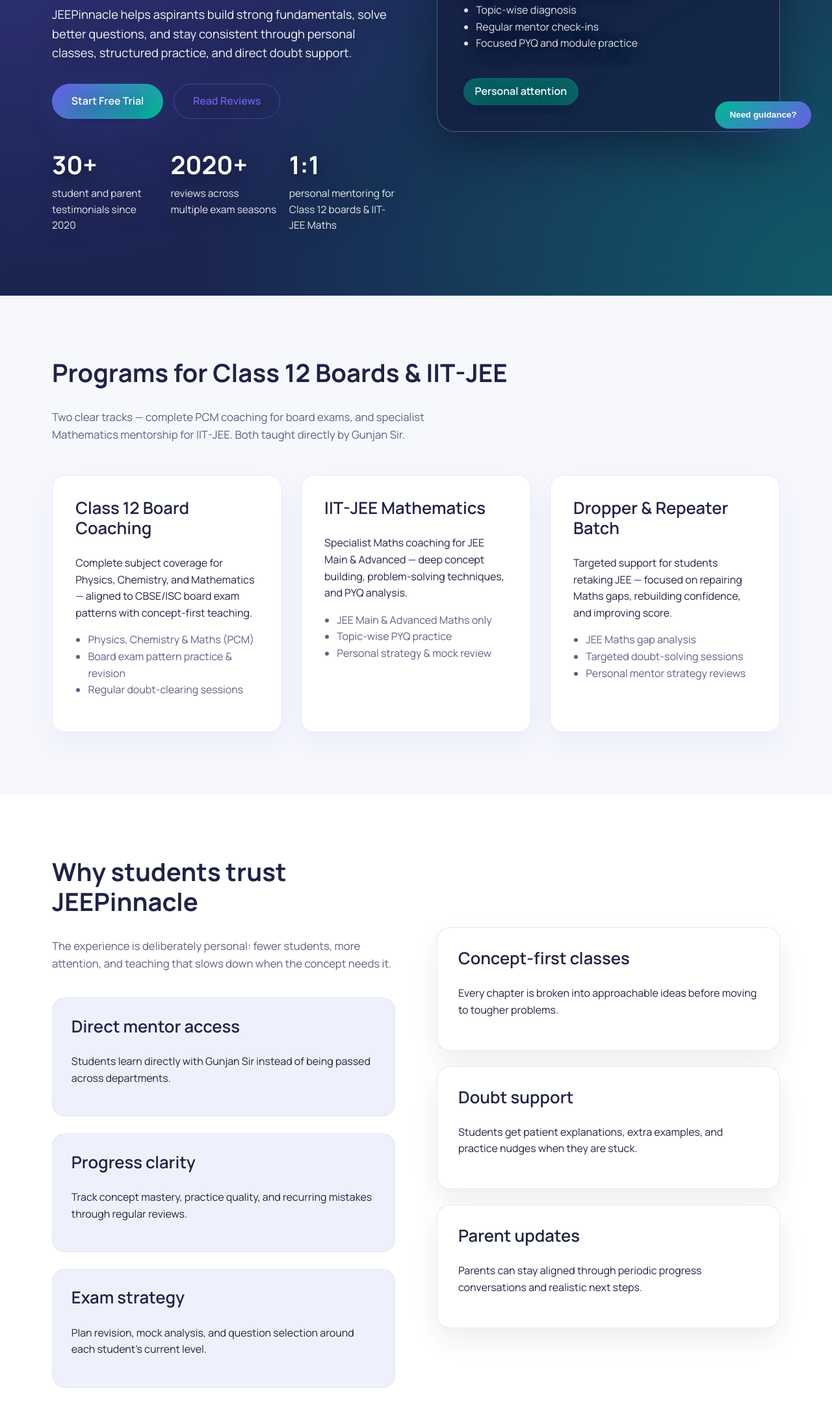
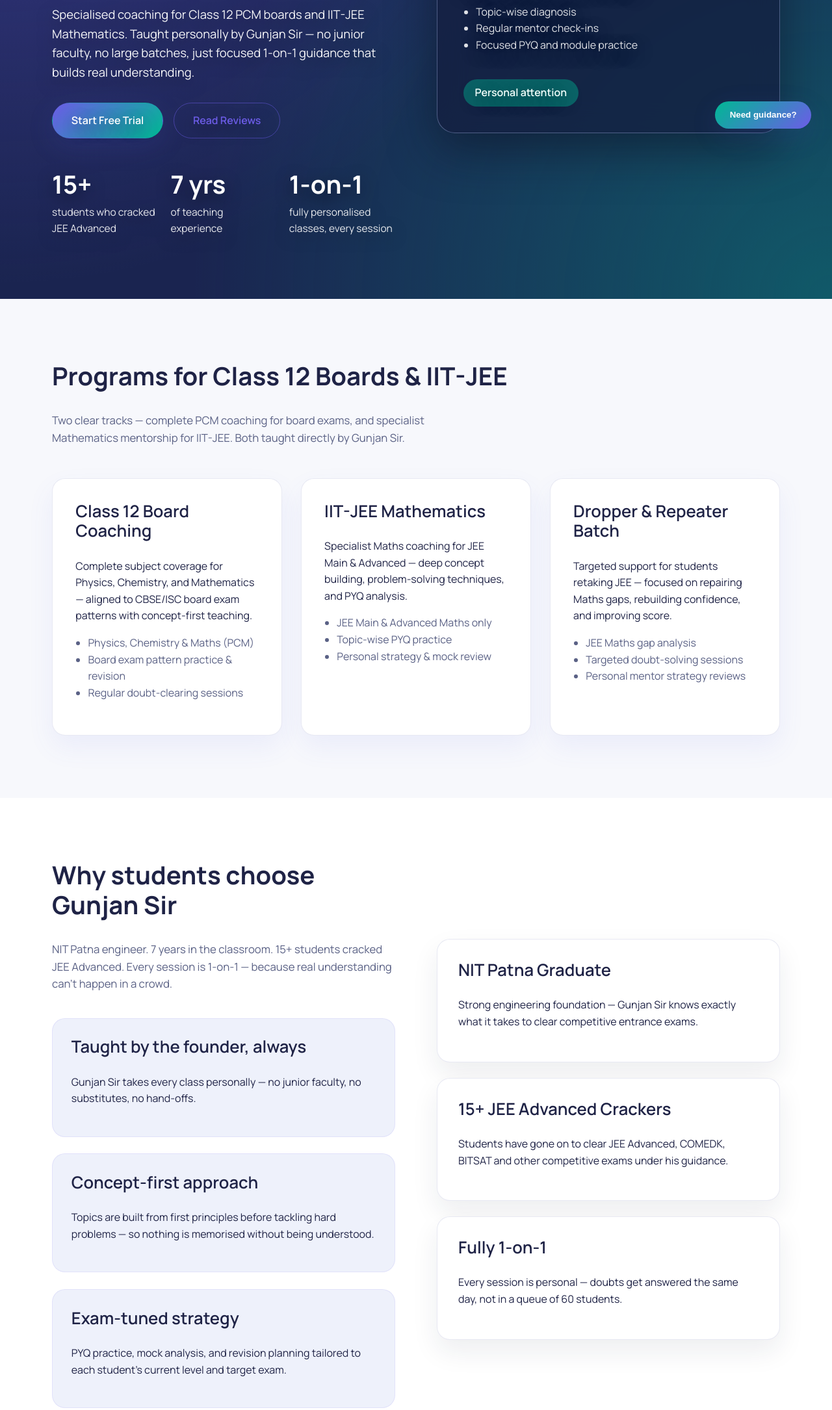
Before and after one commit to vivektiwary/jee-achievers, a plain HTML site: page index.html in a window 1280 px wide. Shown: the part 570-2740 px from the top of the page at 65% size. Drawn offline with Linux system fonts and the light colour scheme.

Commit message:
Update homepage copy

```diff
--- a/index.html
+++ b/index.html
@@ -184,11 +184,12 @@
     <section class="hero" aria-labelledby="hero-title">
       <div class="container grid-two">
         <div class="hero-copy">
-          <p class="eyebrow">Class 12 Boards (PCM) &amp; IIT-JEE Mathematics — taught by Gunjan Sir</p>
-          <h1 id="hero-title">Crack tough concepts with focused guidance from Gunjan Sir.</h1>
+          <p class="eyebrow">NIT Patna Alumnus · 7 Years Teaching · 1-on-1 Mentorship</p>
+          <h1 id="hero-title">Master Maths &amp; Science with Gunjan Sir — concept by concept.</h1>
           <p class="lead">
-            JEEPinnacle helps aspirants build strong fundamentals, solve better questions, and stay consistent
-            through personal classes, structured practice, and direct doubt support.
+            Specialised coaching for Class 12 PCM boards and IIT-JEE Mathematics.
+            Taught personally by Gunjan Sir — no junior faculty, no large batches,
+            just focused 1-on-1 guidance that builds real understanding.
           </p>
           <div class="cta-group">
             <a class="btn btn-primary" href="#contact">Start Free Trial</a>
@@ -196,16 +197,16 @@
           </div>
           <dl class="hero-stats" aria-label="Performance highlights">
             <div>
-              <dt>30+</dt>
-              <dd>student and parent testimonials since 2020</dd>
+              <dt>15+</dt>
+              <dd>students who cracked JEE Advanced</dd>
             </div>
             <div>
-              <dt>2020+</dt>
-              <dd>reviews across multiple exam seasons</dd>
+              <dt>7 yrs</dt>
+              <dd>of teaching experience</dd>
             </div>
             <div>
-              <dt>1:1</dt>
-              <dd>personal mentoring for Class 12 boards &amp; IIT-JEE Maths</dd>
+              <dt>1-on-1</dt>
+              <dd>fully personalised classes, every session</dd>
             </div>
           </dl>
         </div>
@@ -263,35 +264,35 @@
     <section class="section section-alt" id="why-us" aria-labelledby="why-title">
       <div class="container grid-two">
         <div>
-          <h2 id="why-title">Why students trust JEEPinnacle</h2>
-          <p class="section-intro">The experience is deliberately personal: fewer students, more attention, and teaching that slows down when the concept needs it.</p>
+          <h2 id="why-title">Why students choose Gunjan Sir</h2>
+          <p class="section-intro">NIT Patna engineer. 7 years in the classroom. 15+ students cracked JEE Advanced. Every session is 1-on-1 — because real understanding can't happen in a crowd.</p>
           <ul class="feature-list">
             <li>
-              <h3>Direct mentor access</h3>
-              <p>Students learn directly with Gunjan Sir instead of being passed across departments.</p>
+              <h3>Taught by the founder, always</h3>
+              <p>Gunjan Sir takes every class personally — no junior faculty, no substitutes, no hand-offs.</p>
             </li>
             <li>
-              <h3>Progress clarity</h3>
-              <p>Track concept mastery, practice quality, and recurring mistakes through regular reviews.</p>
+              <h3>Concept-first approach</h3>
+              <p>Topics are built from first principles before tackling hard problems — so nothing is memorised without being understood.</p>
             </li>
             <li>
-              <h3>Exam strategy</h3>
-              <p>Plan revision, mock analysis, and question selection around each student's current level.</p>
+              <h3>Exam-tuned strategy</h3>
+              <p>PYQ practice, mock analysis, and revision planning tailored to each student's current level and target exam.</p>
             </li>
           </ul>
         </div>
         <div class="card-stack" role="presentation">
           <article class="card">
-            <h3>Concept-first classes</h3>
-            <p>Every chapter is broken into approachable ideas before moving to tougher problems.</p>
+            <h3>NIT Patna Graduate</h3>
+            <p>Strong engineering foundation — Gunjan Sir knows exactly what it takes to clear competitive entrance exams.</p>
           </article>
           <article class="card">
-            <h3>Doubt support</h3>
-            <p>Students get patient explanations, extra examples, and practice nudges when they are stuck.</p>
+            <h3>15+ JEE Advanced Crackers</h3>
+            <p>Students have gone on to clear JEE Advanced, COMEDK, BITSAT and other competitive exams under his guidance.</p>
           </article>
           <article class="card">
-            <h3>Parent updates</h3>
-            <p>Parents can stay aligned through periodic progress conversations and realistic next steps.</p>
+            <h3>Fully 1-on-1</h3>
+            <p>Every session is personal — doubts get answered the same day, not in a queue of 60 students.</p>
           </article>
         </div>
       </div>
@@ -302,20 +303,20 @@
         <h2 id="results-title">Results that speak for themselves</h2>
         <div class="results-grid">
           <div class="results-highlight">
-            <span class="results-number">2020+</span>
-            <p>trusted by students and parents across multiple exam seasons.</p>
+            <span class="results-number">15+</span>
+            <p>students cracked JEE Advanced under Gunjan Sir's guidance.</p>
           </div>
           <div class="results-highlight">
-            <span class="results-number">10/10</span>
-            <p>rating shared by a recent parent for teaching approach and student care.</p>
+            <span class="results-number">7 yrs</span>
+            <p>of focused teaching experience in PCM and IIT-JEE Maths.</p>
           </div>
           <div class="results-highlight">
-            <span class="results-number">NIT</span>
-            <p>student success includes NIMCET preparation and placement in NIT Patna.</p>
+            <span class="results-number">NIT Patna</span>
+            <p>Gunjan Sir's alma mater — the engineering foundation behind his teaching.</p>
           </div>
           <div class="results-highlight">
-            <span class="results-number">PYQs</span>
-            <p>regular JEE Main and Advanced problem practice built into classes.</p>
+            <span class="results-number">JEE · BITSAT · COMEDK</span>
+            <p>students have cleared multiple competitive exams beyond just JEE Advanced.</p>
           </div>
         </div>
       </div>
```
